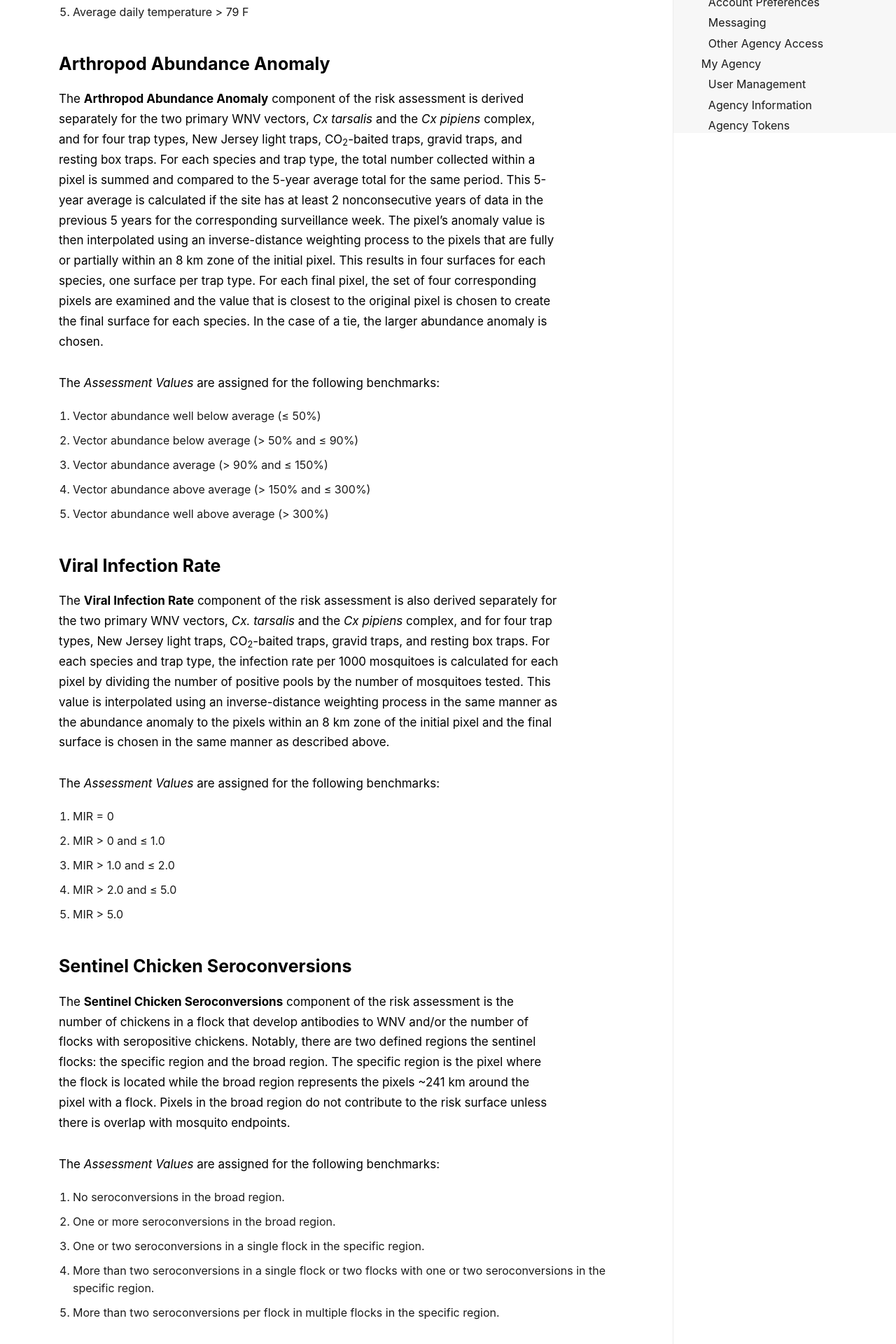
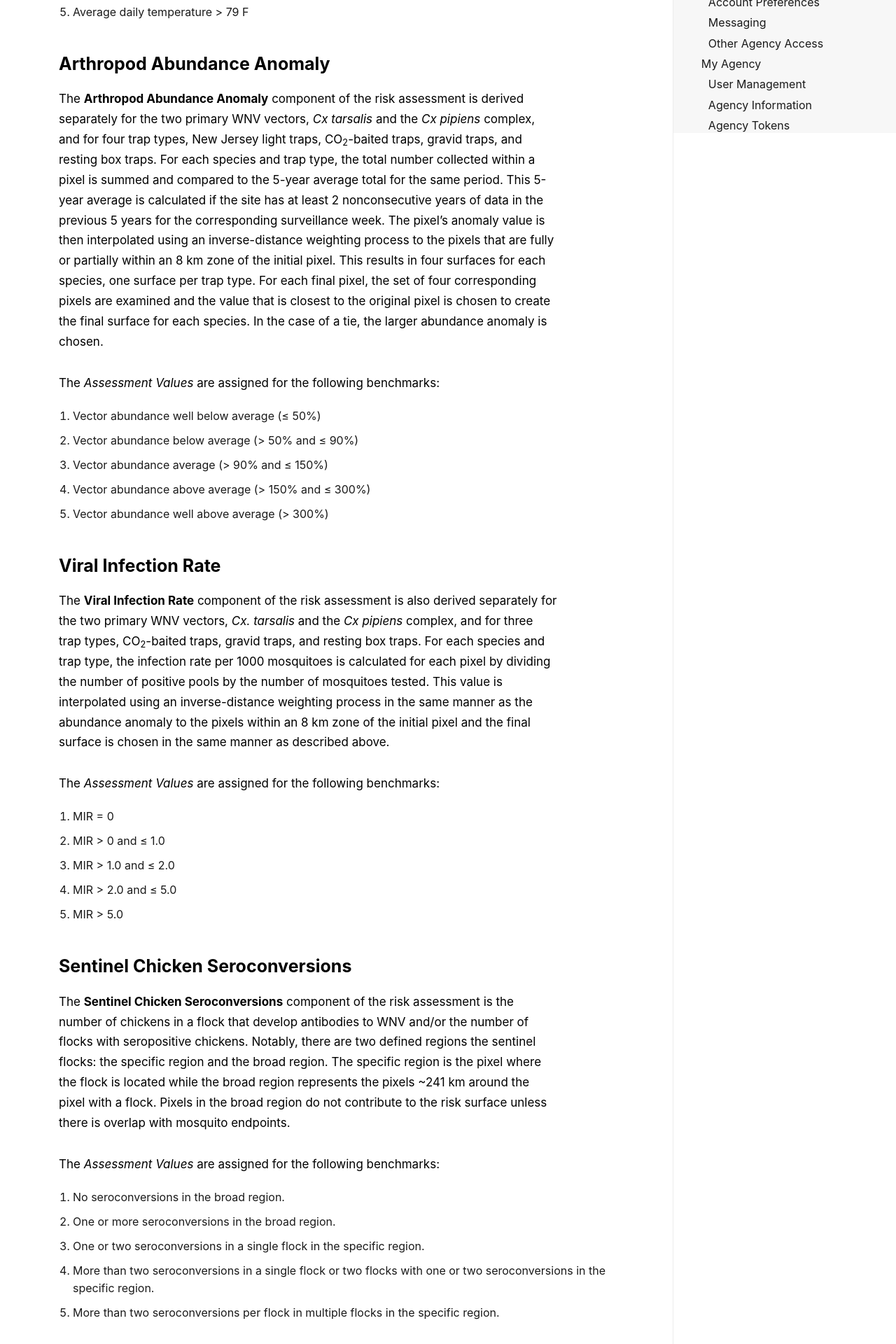
Before and after one commit to tlvaldepena/vectorsurv.org, a Jekyll site: the page built from _docs/tools/risk_surface_methodology.md, in a window 1280 px wide. Shown: the part 1627-3547 px from the top of the page at 70% size. Built offline with Jekyll 4.4.1, drawn with Linux system fonts in a browser that asks for light colours.

Commit message:
remove NJLT from infection prevalence

```diff
--- a/_docs/tools/risk_surface_methodology.md
+++ b/_docs/tools/risk_surface_methodology.md
@@ -40,7 +40,7 @@ The *Assessment Values* are assigned for the following benchmarks:
 
 ### Viral Infection Rate
 
-The **Viral Infection Rate** component of the risk assessment is also derived separately for the two primary WNV vectors, *Cx. tarsalis* and the *Cx pipiens* complex, and for four trap types, New Jersey light traps, CO<sub>2</sub>-baited traps, gravid traps, and resting box traps. For each species and trap type, the infection rate per 1000 mosquitoes is calculated for each pixel by dividing the number of positive pools by the number of mosquitoes tested. This value is interpolated using an inverse-distance weighting process in the same manner as the abundance anomaly to the pixels within an 8 km zone of the initial pixel and the final surface is chosen in the same manner as described above.
+The **Viral Infection Rate** component of the risk assessment is also derived separately for the two primary WNV vectors, *Cx. tarsalis* and the *Cx pipiens* complex, and for three trap types, CO<sub>2</sub>-baited traps, gravid traps, and resting box traps. For each species and trap type, the infection rate per 1000 mosquitoes is calculated for each pixel by dividing the number of positive pools by the number of mosquitoes tested. This value is interpolated using an inverse-distance weighting process in the same manner as the abundance anomaly to the pixels within an 8 km zone of the initial pixel and the final surface is chosen in the same manner as described above.
 
 The *Assessment Values* are assigned for the following benchmarks:
 
```
